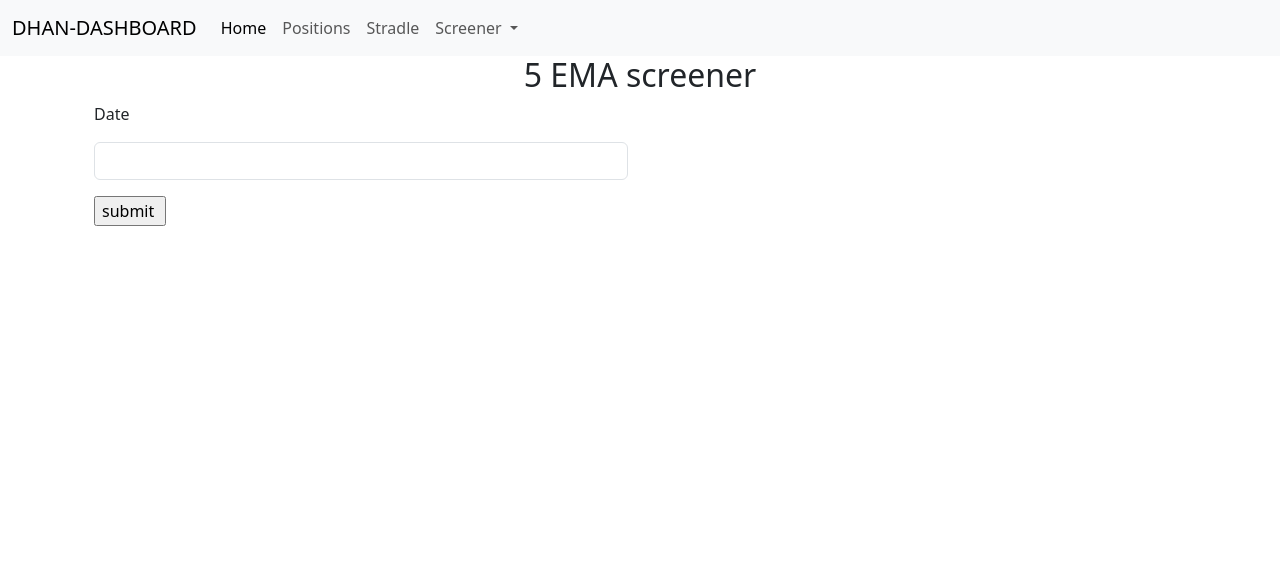
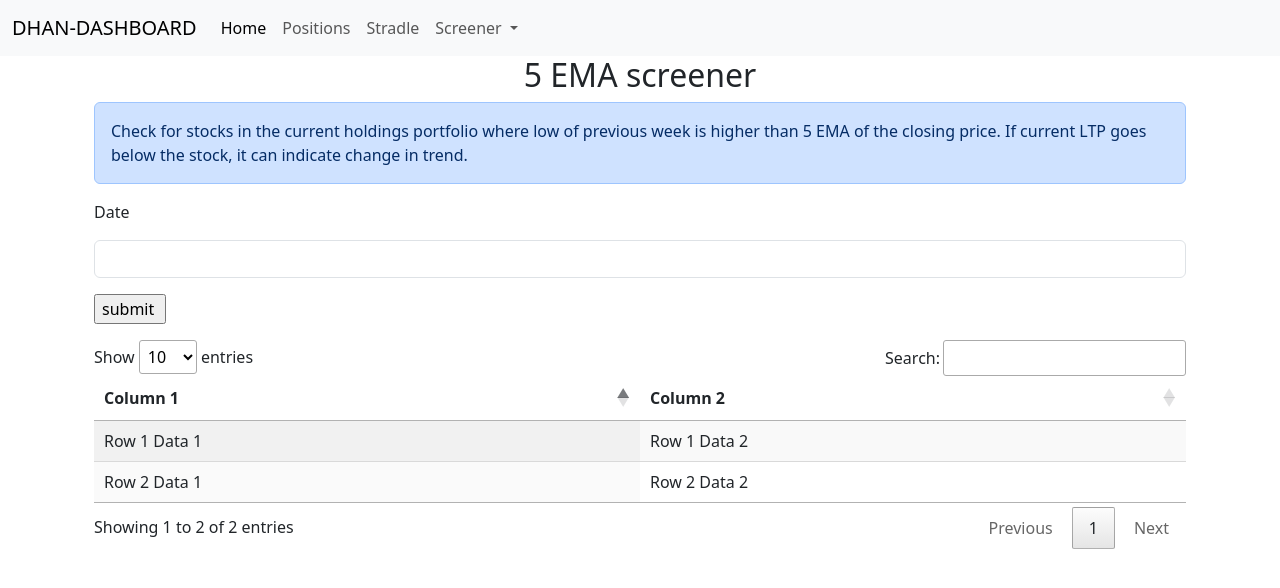
Before and after one commit to sbsomu56/dhan, a Flask app: page /screener-5-ema in a window 1280 px wide. Shown: the top 588 px of the page. Run offline with Flask 3, Linux system fonts and the light colour scheme; parts of the project's set-up code (start-up, migrations or seed data) failed here and were passed over; some libraries are stand-ins or nearby versions.

Commit message:
started working on table

```diff
--- a/main.py
+++ b/main.py
@@ -117,7 +117,7 @@ def positions():
                          titles=df.columns.values)
 
 
-@app.route('/get-positions')
+@app.route('/get-positions',methods=['POST','GET'])
 def get_positions():
   positions = dhan.get_positions()['data']
   df = pd.DataFrame(positions)
@@ -174,7 +174,7 @@ def screener_5_ema():
         print('Error in data fetching for ', indicator)
 
     data = pd.DataFrame(data)
-
+    data = holdings
     return render_template('screener_5_ema.html',
                            tables=[data.to_html(classes='data')],
                            titles=data.columns.values,
--- a/templates/base.html
+++ b/templates/base.html
@@ -6,6 +6,7 @@
     <title>Bootstrap demo</title>
     <link href="https://cdn.jsdelivr.net/npm/bootstrap@5.3.0/dist/css/bootstrap.min.css" rel="stylesheet" integrity="sha384-9ndCyUaIbzAi2FUVXJi0CjmCapSmO7SnpJef0486qhLnuZ2cdeRhO02iuK6FUUVM" crossorigin="anonymous">
     <script src="https://code.jquery.com/jquery-3.6.0.min.js"></script>
+
   </head>
   <body>
     <nav class="navbar navbar-expand-lg bg-body-tertiary">
--- a/templates/screener_5_ema.html
+++ b/templates/screener_5_ema.html
@@ -3,6 +3,9 @@
 <body>
   <div class="container">
     <h2 align="center">5 EMA screener</h2>
+    <div class="alert alert-primary" role="alert">
+      Check for stocks in the current holdings portfolio where low of previous week is higher than 5 EMA of the closing price. If current LTP goes below the stock, it can indicate change in trend.
+    </div>
     <div class="row">
       <div class="col md-2">
         <form action="#" method="POST">
@@ -13,7 +16,24 @@
         </form>
 
       </div>
-
+      <table id="myTable" class="display datatble">
+        <thead>
+            <tr>
+                <th>Column 1</th>
+                <th>Column 2</th>
+            </tr>
+        </thead>
+        <tbody>
+            <tr>
+                <td>Row 1 Data 1</td>
+                <td>Row 1 Data 2</td>
+            </tr>
+            <tr>
+                <td>Row 2 Data 1</td>
+                <td>Row 2 Data 2</td>
+            </tr>
+        </tbody>
+    </table>
       <div class="col md-8">
         {% for table in tables %}
                   {{titles[loop.index]}}
@@ -35,5 +55,12 @@
     // $( "#date" ).datepicker(dateFormat: 'YY-mm-dd' );
   } );
   </script>
+  <link rel="stylesheet" href="https://cdn.datatables.net/1.13.4/css/jquery.dataTables.css" />
+  <script src="https://cdn.datatables.net/1.13.4/js/jquery.dataTables.js"></script>
+  <script>
+    $(document).ready(function () {
+        $('#myTable').DataTable();
+    });
+  </script>
 </body>
 {% endblock %}
```
Also changed, not shown: 1 other file.
